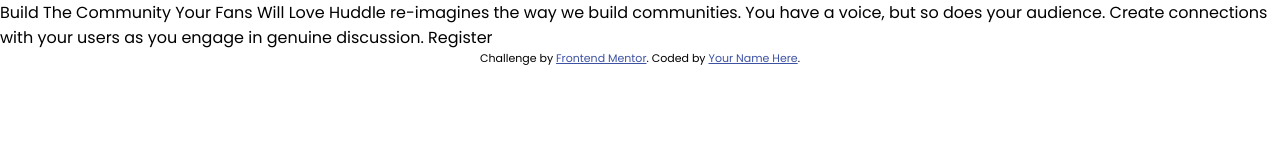
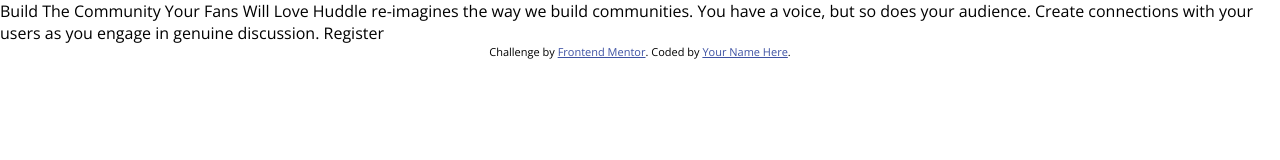
Before and after one commit to abe-m1/huddle-landing-page, a website: page index.html in a window 1280 px wide. Drawn offline with nearby package versions, Linux system fonts and the light colour scheme.

Commit message:
color variables

```diff
--- a/scss/main.scss
+++ b/scss/main.scss
@@ -1,4 +1,5 @@
 @import url('https://fonts.googleapis.com/css2?family=Poppins:wght@200;400;700&display=swap');
+@import url('https://fonts.googleapis.com/css2?family=Open+Sans:wght@200;400;700&display=swap');
 
 //reset
 *,
@@ -14,8 +15,11 @@ img {
   width: 100%;
 }
 
+//variables
+$violet: hsl(257, 40%, 49%);
+
 body {
-  font-family: 'Poppins', sans-serif;
+  font-family: 'Open Sans', sans-serif;
 }
 
 .attribution {
```
Also changed, not shown: css/style.css.
